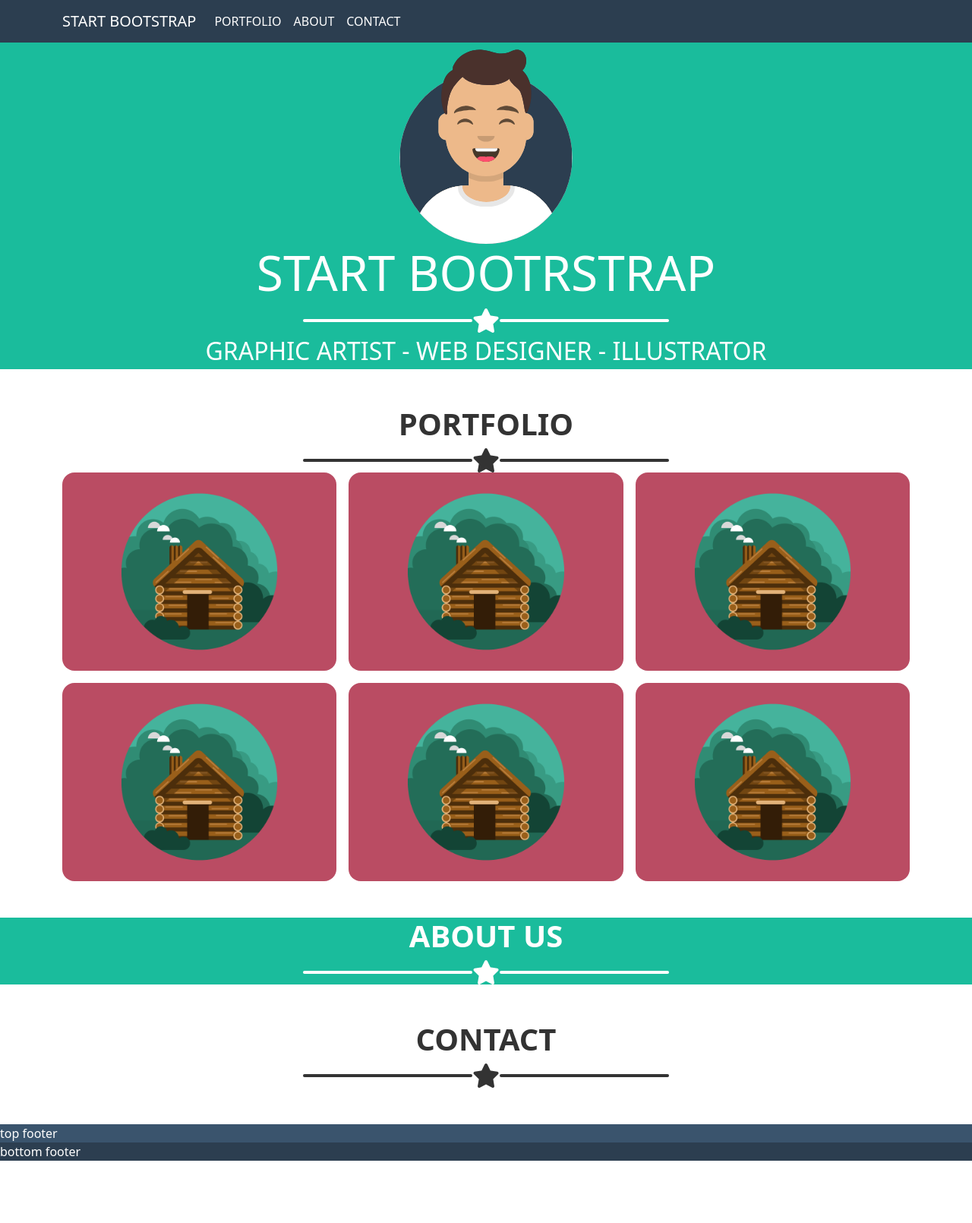
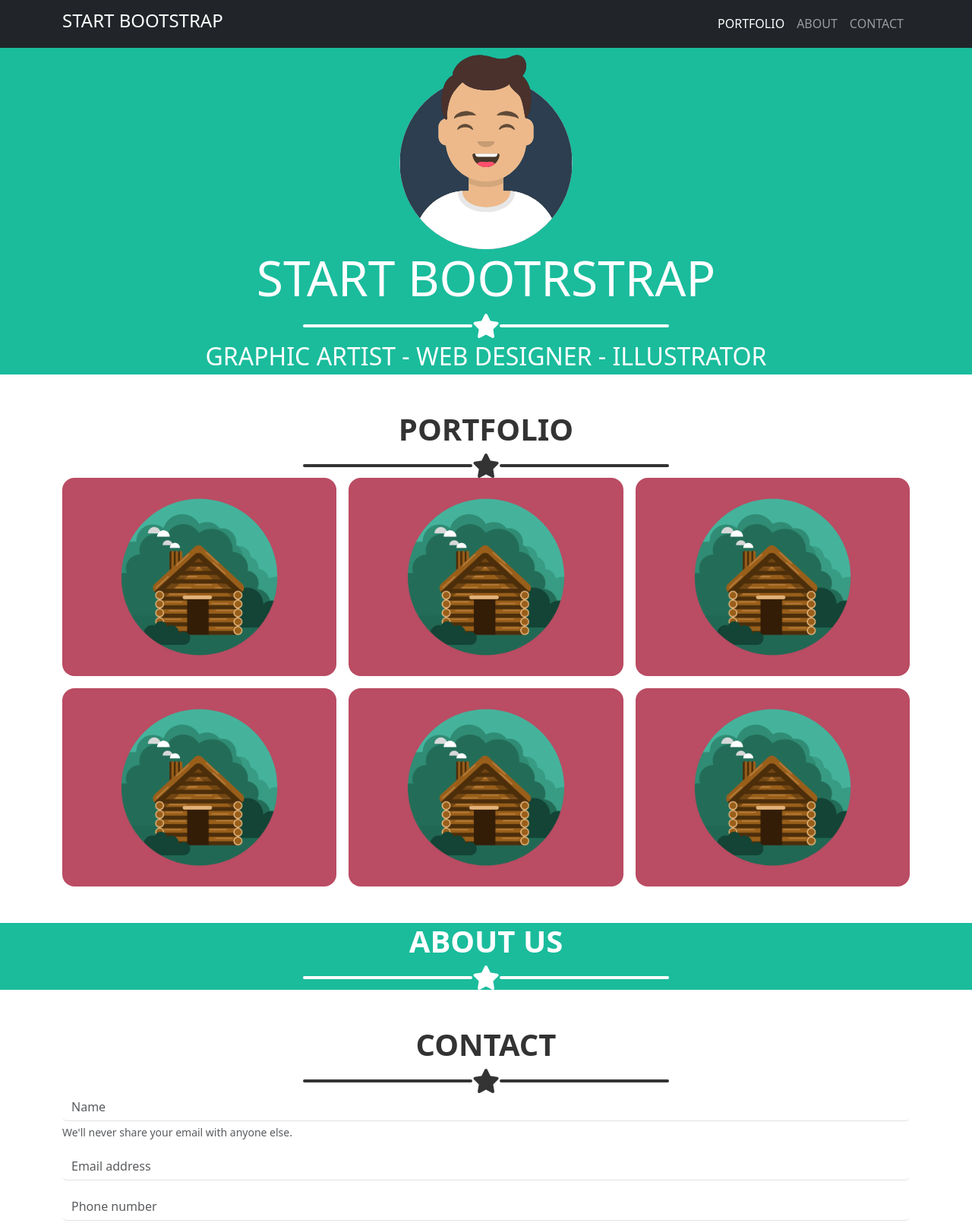
Before and after one commit to ariannadrovandi/html-css-bootstrap-freelancer, a plain HTML site: page index.html in a window 1280 px wide. Shown: the top 1610 px of the page at 76% size. Before the commit the page ends 1528 px from the top, so only its background shows below. Drawn offline with nearby package versions, Linux system fonts and the light colour scheme.

Commit message:
add contact

```diff
--- a/index.html
+++ b/index.html
@@ -9,24 +9,26 @@
     <link rel="stylesheet" href="./style/style.css">
     <title>Bootstrap Freelancer</title>
 </head>
-<body>
-    <header class="text-white">
-        <nav class="container text-uppercase navbar navbar-expand-lg ">
-            <div class="nav-dark container-fluid">
-                <a class="navbar-brand text-white" href="#">start bootstrap</a>
-                <button class="navbar-toggler" type="button" data-bs-toggle="collapse" data-bs-target="#navbarNavDropdown" aria-controls="navbarNavDropdown" aria-expanded="false" aria-label="Toggle navigation">
-                    <span class="navbar-toggler-icon"></span>
+<body class="bg-body">
+    <header>
+        <nav class="navbar bg-dark navbar-expand-md" data-bs-theme="dark">
+            <div class="container">
+                <a class="navbar-brand text-uppercase" href="#"><h4>start bootstrap</h4></a>
+                <button class="navbar-toggler" type="button" data-bs-toggle="collapse" data-bs-target="#mynav" aria-controls="mynav" aria-expanded="false" aria-label="Toggle navigation">
+                <span class="navbar-toggler-icon">
+                    <i class="fa-solid fa-bars"></i>
+                </span>
                 </button>
-                <div class="collapse navbar-collapse" id="navbarNavDropdown">
-                    <ul class="navbar-nav">
+                <div class="collapse navbar-collapse" id="mynav">
+                    <ul class="navbar-nav ms-auto mb-2 mb-lg-0">
                         <li class="nav-item">
-                        <a class="nav-link active text-white  " aria-current="page" href="#">portfolio</a>
+                            <a class="nav-link text-uppercase active" aria-current="page" href="#">Portfolio</a>
                         </li>
                         <li class="nav-item">
-                        <a class="nav-link text-white  " href="#">about</a>
+                            <a class="nav-link text-uppercase" href="#">About</a>
                         </li>
-                      <li class="nav-item">
-                        <a class="nav-link text-white  " href="#">contact</a>
+                        <li class="nav-item text-uppercase">
+                            <a class="nav-link" href="#">Contact</a>
                         </li>
                     </ul>
                 </div>
@@ -103,11 +105,29 @@
         </section>
 
         <section id="contact" class="my-5">
-            <div class="container text-uppercase text-center">
-                <h2 class="display-6 fw-semibold">contact</h2>
-                <div class="star black w-50 mx-auto d-flex justify-content-center align-items-center">
+            <div class="container">
+                <h2 class="display-6 fw-semibold text-center text-uppercase">contact</h2>
+                <div class="star black w-50 mx-auto text-center d-flex justify-content-center align-items-center">
                     <span><i class="fa-solid fa-star"></i></span>
                 </div>
+
+                <form novalidate>
+                    <div class="mb-3">
+                        <input type="text" class="form-control border-0 border-bottom" id="user-name" name="user-name" required placeholder="Name"> <!--NAME da inserire sempre uguale a ID e FOR-->
+                        <div id="user-name" class="form-text">We'll never share your email with anyone else.</div>
+                    </div>
+                    <div class="mb-3">
+                        <input type="email" class="form-control border-0 border-bottom" id="user-email" name="user-email" required placeholder="Email address">
+                    </div>
+                    <div class="mb-3">
+                        <input type="text" class="form-control border-0 border-bottom" id="user-phone" name="user-phone" required placeholder="Phone number">
+                    </div>
+                    <div class="mb-3 form-check">
+                        <label for="message" class="form-label">Message</label>
+                        <textarea name="message" id="message" cols="30" rows="10" class="form-control"></textarea>
+                    </div>
+                    <button type="submit" class="btn btn-primary">Submit</button>
+                </form>
             </div>
         </section>
     </main>
--- a/style/style.css
+++ b/style/style.css
@@ -12,6 +12,14 @@ body{
 
 header, nav, #bottom-footer{
     background-color: var(--dark-gray);
+}
+
+#mynav a:hover{
+    color: var(--aqua);
+}
+
+nav span i{
+    font-size: 1.8rem;
 }
 
 #hero, #about{
```
Lines whose indentation alone changed are shown as unchanged.
